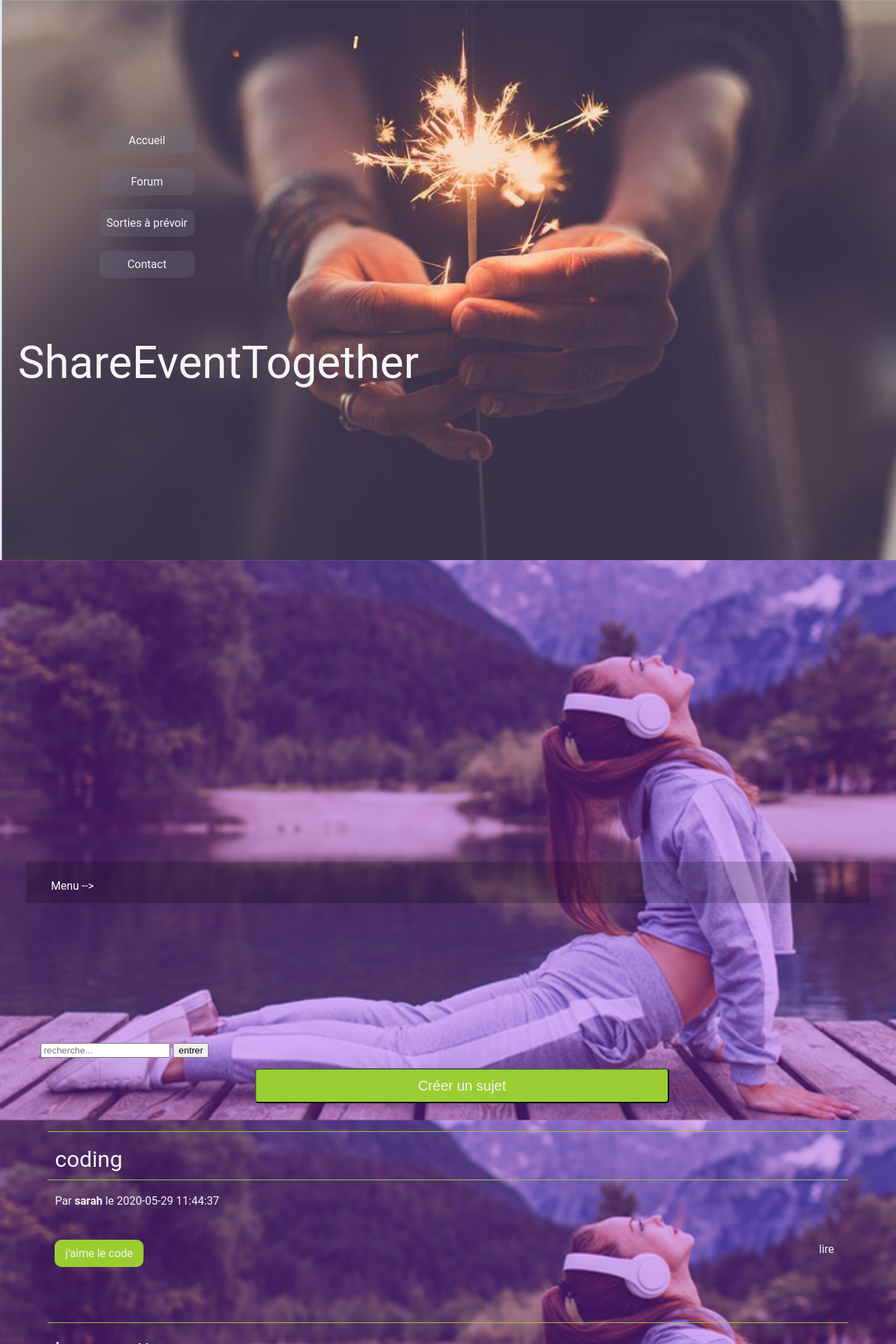
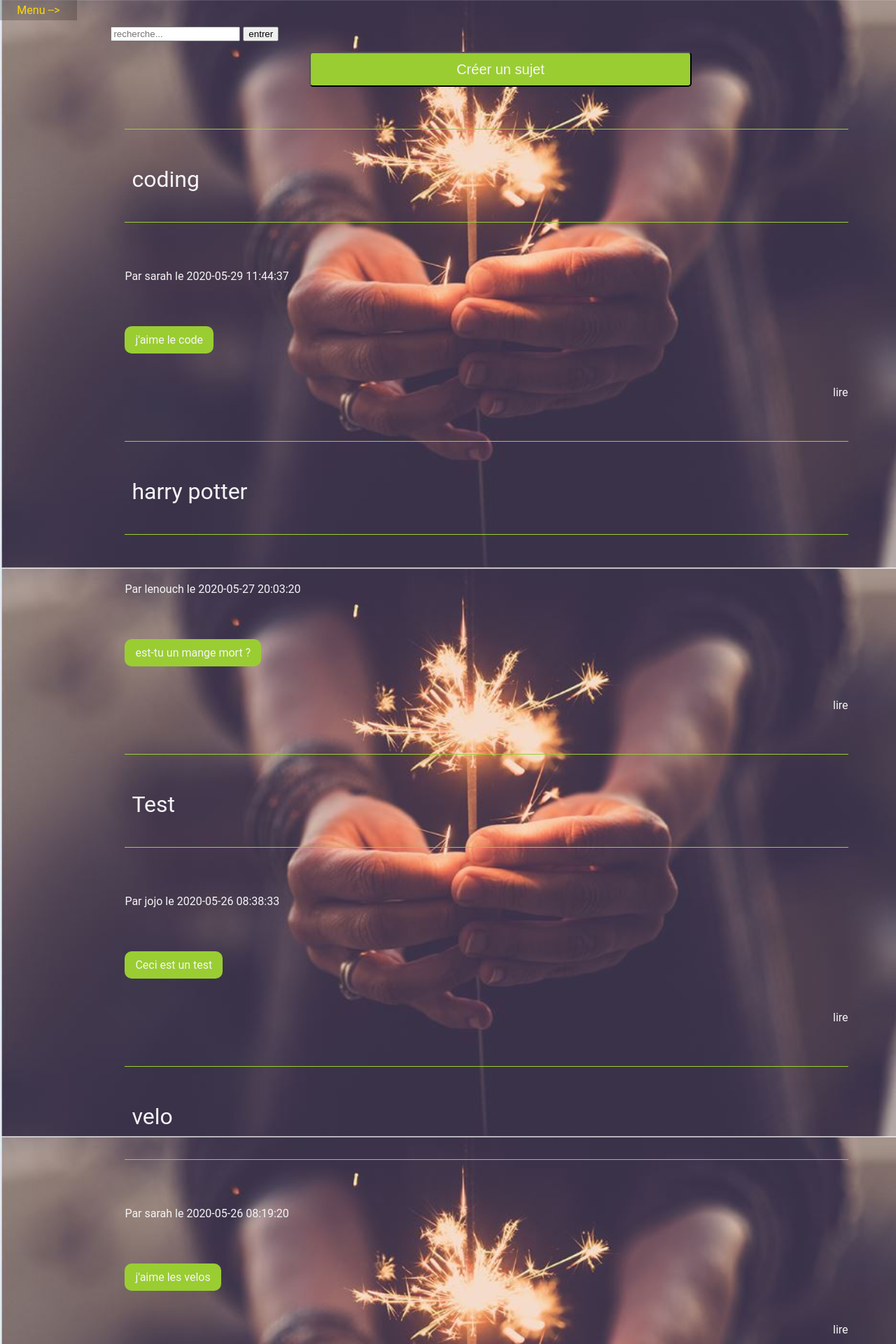
Before and after one commit to SarahHayat/Labday, a PHP site: page /createForum.php in a window 1280 px wide. Shown: the top 1920 px of the page at 70% size. Run offline with PHP 8.4, Linux system fonts and the light colour scheme; data comes from the database, SQL or seed files in the repository.

Commit message:
correction css

```diff
--- a/assets/css/forum.css
+++ b/assets/css/forum.css
@@ -45,28 +45,17 @@ body {
 #chat{
     display: none;
 }
-.fond {
-    display: flex;
-    padding: 3%;
-    top: 195px;
-}
+
 .button_sujet input{
     margin-top: 3% !important;
     color: whitesmoke;
 }
-
-body {
-    margin: 0 !important;
-    font-family: 'Roboto', sans-serif;
-}
-
 .fond {
     display: flex;
+    padding: 3%;
+    width: 100%;
     flex-direction: column;
     top: 195px;
-    background:linear-gradient(120deg, rgba(146, 25, 255, 0.3),rgba(146, 25, 255, 0.3)), url(../images/plein_air.png) no-repeat fixed;
-    background-size: cover;
-
 }
 .fond div:not(.message) {
     padding: 20px 10px 10px 10px;
--- a/php/connexion.php
+++ b/php/connexion.php
@@ -99,7 +99,7 @@ if (isset($_SESSION['username'])) {
 </div>
 
 <script src="../js/dropdownList.js"></script>
-<script src="../js/securite.js"></script>
+<script src="../js/security.js"></script>
 
 
 <?php
--- a/php/contact.php
+++ b/php/contact.php
@@ -13,6 +13,8 @@ require("../controllers/bdd.php");
 
 
 <body>
+<div style="display: flex; flex-direction: row">
+
 <?php
 // echo "session username : " . $_SESSION['username'];
 
@@ -108,7 +110,7 @@ if (isset($_SESSION['username'])) {
 
     </div>
 </section>
-
+</div>
 
 <?php
 require("footer.php");
--- a/php/createForum.php
+++ b/php/createForum.php
@@ -9,20 +9,9 @@ require('../controllers/bdd.php');
     <title>ShareEventTogether - Contact</title>
     <link rel="stylesheet" href="../assets/css/forum.css"/>
 </head>
-<section class="body">
-    <div class="margin_right1">
-        <a href="index.php">Accueil</a>
-        <a href="createForum.php">Forum</a>
-        <a href="events.php"> Sorties à prévoir</a>
-        <a href="contact.php"> Contact</a>
-    </div>
+<body>
+<div style="display: flex; flex-direction: row">
 
-    <p class="margin_left">ShareEventTogether</p>
-</section>
-<body>
-
-
-<div class="fond">
     <?php
     // echo "session username : " . $_SESSION['username'];
 
@@ -34,8 +23,10 @@ if (isset($_SESSION['username'])) {
     }
 
     ?>
-<div>
-<form action="forumSearch.php" method="get" >
+
+    <div class="fond">
+
+        <form action="forumSearch.php" method="get">
             <input type="search" name="search_forum" placeholder="recherche...">
             <input type="submit" value="entrer">
         </form>
@@ -50,6 +41,7 @@ if (isset($_SESSION['username'])) {
                 <input type="submit" value="Envoyer"/>
             </div>
 
+        </form>
 
         <div>
             <?php
@@ -63,41 +55,47 @@ GROUP BY sj.id_sujet
 ORDER BY `m`.`date_message` DESC LIMIT 10");
             // On affiche chaque entrée une à une
             while ($donnees = $reponse->fetch()) {
+            ?>
+            <div>
+                <div class="container_sujet">
+                    <div class="sujet">
+                        <p> <?php echo $donnees['nom_sujet']; ?></p>
+                    </div>
+                </div>
+                <div class="pseudo">
+                    <p>Par <?php echo $donnees['pseudo'] . ' le ' . $donnees['date_message']; ?> </p>
+                </div>
+                <div class="contain_message">
+                    <p class="message">  <?php echo $donnees['message'] ?> </p>
+                </div>
 
-        echo '<div class="container_sujet">';
-        echo '<div class="sujet">';
-        echo $donnees['nom_sujet'];
-        echo '</div>';
-        echo '<div class="pseudo">';
-        echo 'Par ' . '<b>' . $donnees['pseudo'] . '</b>' . ' le ' . $donnees['date_message'];
-        echo '</div>';
-        echo '<div class="contain_message">';
-        echo '<p class="message">'.$donnees['message'].'</p>';
-
-        ?>
-        <div class="right_div"><a class="inputListOfEvent"
+                <div class="right_div">
+                    <a class="inputListOfEvent"
                        href="discussion.php?id_sujet= <?php echo $donnees['id_sujet']; ?>">lire</a>
                 </div>
             </div>
-    </div>
+
                 <?php
 
             }
             $reponse->closeCursor(); // Termine le traitement de la requête
 
             ?>
+        </div>
+
 
     </div>
-</form>
 </div>
 
-</body>
 
 <?php
 
 require("footer.php");
 
 ?>
+</body>
+
+
 <script src="../js/hideSujet.js"></script>
 
 </html>
--- a/php/myChoices.php
+++ b/php/myChoices.php
@@ -104,7 +104,7 @@ where ie.id_utilisateur ="' . $_SESSION['id_name'] . '" AND e.date_evenement < n
             </ul>
         </div>
         </div>
-        <script src="../js/securite.js"></script>
+        <script src="../js/security.js"></script>
         <?php
     }
 }
--- a/php/profil.php
+++ b/php/profil.php
@@ -157,7 +157,7 @@ if (isset($_SESSION['username'])) {
 <?php
 require("footer.php");
 ?>
-<script src="../js/securite.js"></script>
+<script src="../js/security.js"></script>
 </body>
 
 
```
Also changed, not shown: js/mapping.js (+6 -8 lines), php/events.php (+34 -23 lines), php/userProfil.php (+9 -53 lines), js/security.js (renamed from js/securite.js). Lines whose indentation alone changed are shown as unchanged.
